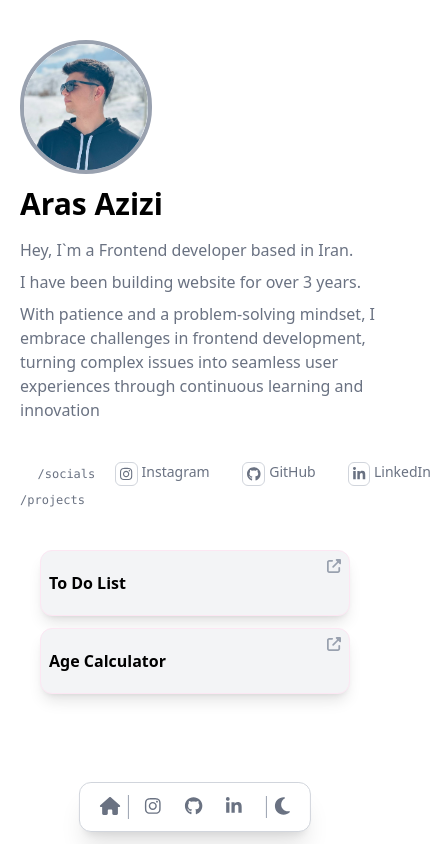
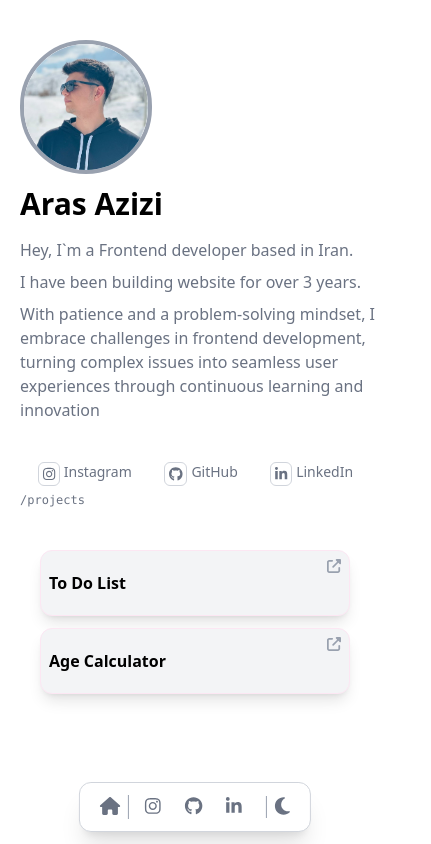
Before and after one commit to ar4scode/arasazizi-portfolio, a React (Vite) app: page / in a window 390 px wide. Shown: the whole page, 431 px wide, since content can reach past the window. Built offline with nearby package versions, Linux system fonts and the light colour scheme.

Commit message:
hide social label when we are on mobile device

```diff
--- a/src/components/Socials.jsx
+++ b/src/components/Socials.jsx
@@ -6,7 +6,7 @@ import { faLinkedinIn } from '@fortawesome/free-brands-svg-icons'
 export default function Socials() {
   return (
     <div className="flex w-3/4 ml-auto gap-5 mr-15 mt-8">
-      <code className="text-gray-500 text-xs mt-1">/socials</code>
+      <code className="text-gray-500 text-xs mt-1 hidden md:block">/socials</code>
       <ul className='flex gap-8'>
         <li className='group'>
           <a href="https://www.instagram.com/arasazizi__/" className='flex gap-1 text-gray-500 text-sm hover:text-black duration-300'>
```
